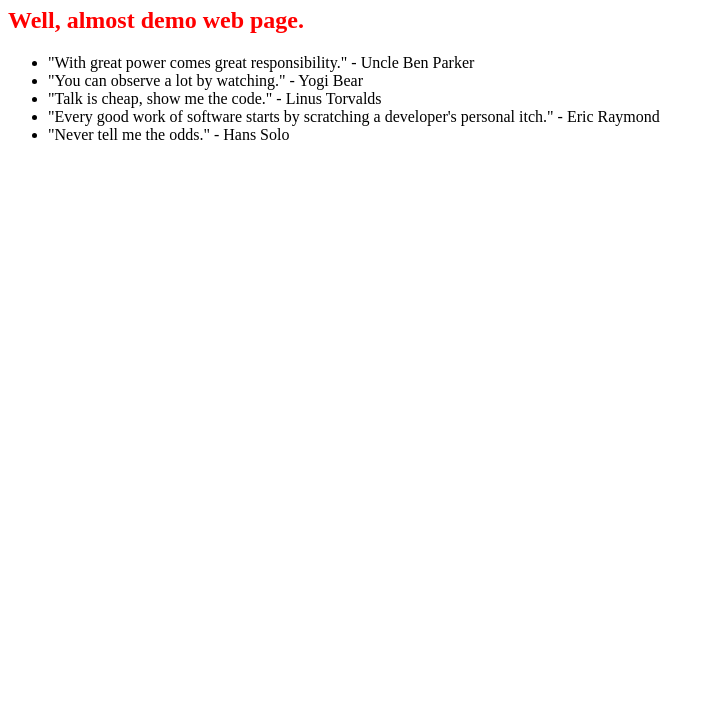
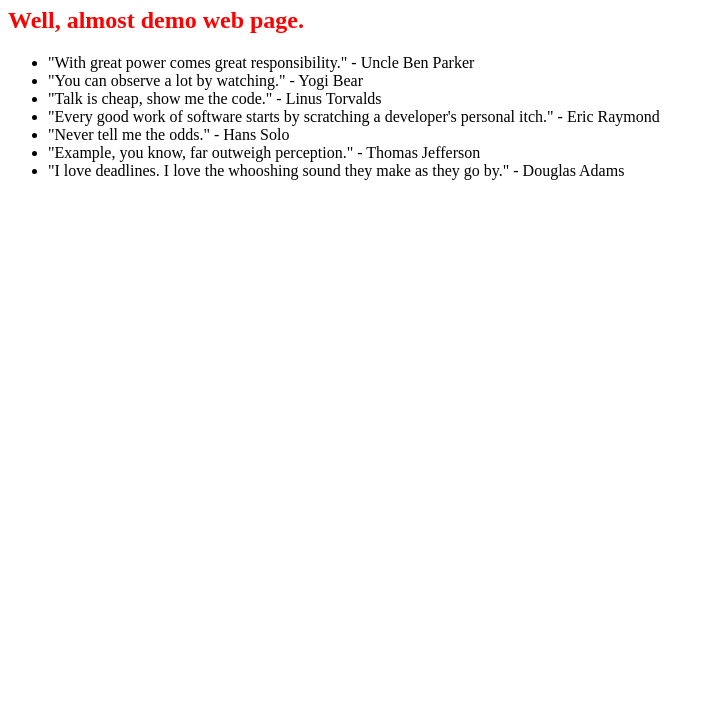
Before and after one commit to v-saurabh/0main_opensap_repo, a plain HTML site: page index.html in a window 1280 px wide. Shown: the part 73-800 px from the top of the page, without its empty margins (0-714 px from the left). Drawn offline with Linux system fonts and the light colour scheme.

Commit message:
Added quote by Douglas Adams

```diff
--- a/index.html
+++ b/index.html
@@ -14,6 +14,8 @@
 			<li>"Talk is cheap, show me the code." - Linus Torvalds</li>
 			<li>"Every good work of software starts by scratching a developer's personal itch." - Eric Raymond</li>
 			<li>"Never tell me the odds." - Hans Solo</li>
+			<li>"Example, you know, far outweigh perception." - Thomas Jefferson</li>
+			<li>"I love deadlines. I love the whooshing sound they make as they go by." - Douglas Adams</li>
 		</ul>
 	</body>
 </html>
```
